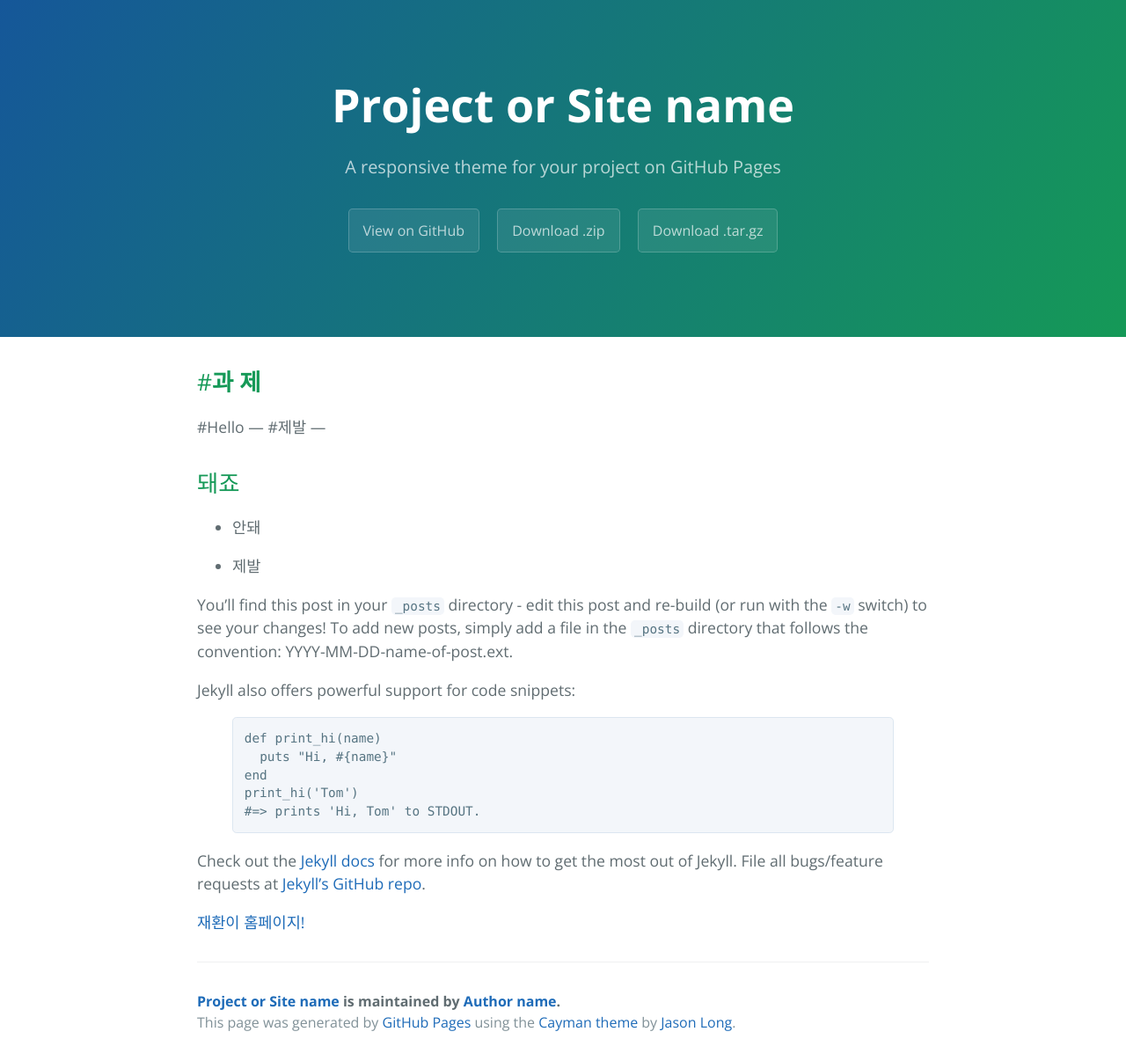
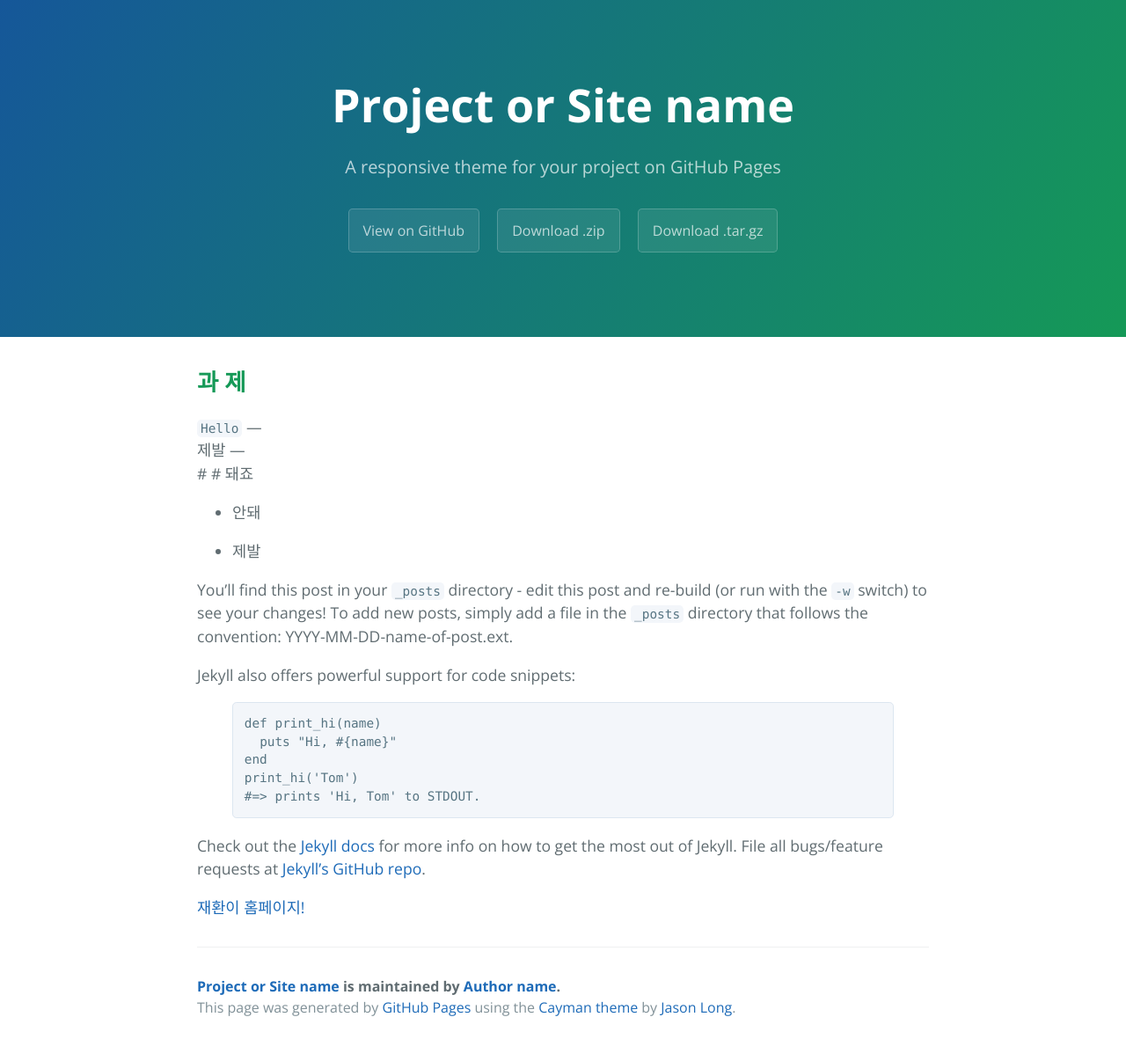
Before and after one commit to LeeJuMyeong/leejumyeong.github.com, a Jekyll site: the page built from _posts/2016-05-21-Please-content.markdown, in a window 1280 px wide. Shown: the whole page at 88% size. Built offline with Jekyll 4.4.1, drawn with Linux system fonts in a browser that asks for light colours.

Commit message:
hahahaha

```diff
--- a/_posts/2016-05-21-Please-content.markdown
+++ b/_posts/2016-05-21-Please-content.markdown
@@ -4,13 +4,13 @@ title:  "Welcome to Jekyll!"
 date:   2016-02-12 17:50:00
 categories: main
 ---
-#**과  제**
+**과  제**
 ---
-#Hello
+`Hello`
 ---
-#제발
+제발
 ---
-## 돼죠
+ # # 돼죠
 
 
 * 안돼
```
